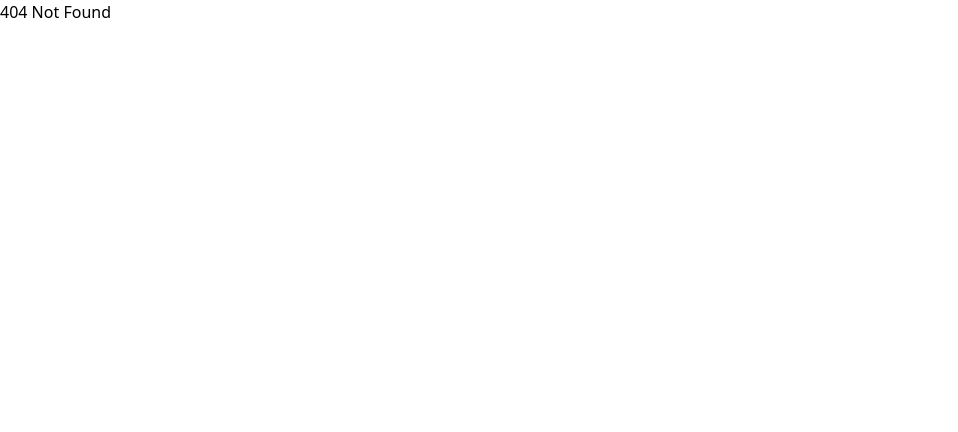
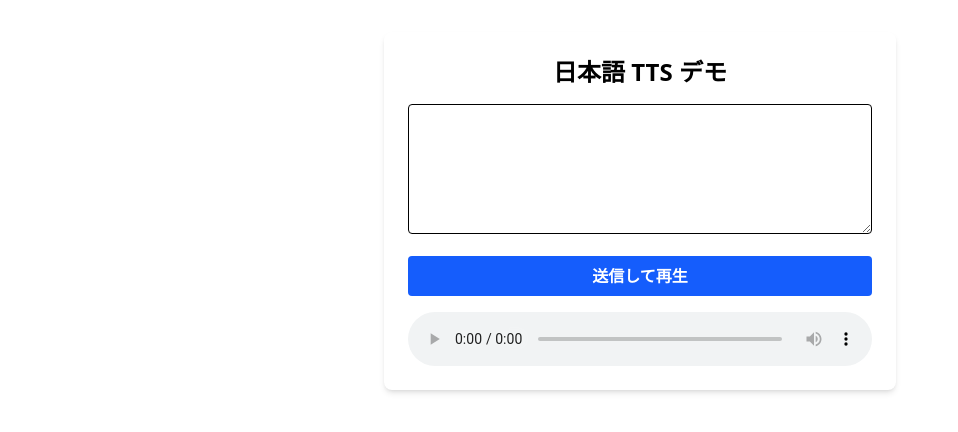
Before and after one commit to gupta-harshal/LanguageLearning, a React (Vite) app in the folder Frontend/: page /TTS in a window 1280 px wide. Before the commit this address had no page. Shown: the top 432 px of the page, without its empty margins (0-958 px from the left). Built offline with nearby package versions, Linux system fonts and the light colour scheme.

Commit message:
fixed tts service and blob creation

```diff
--- a/Frontend/src/main.tsx
+++ b/Frontend/src/main.tsx
@@ -30,6 +30,26 @@ const router= createBrowserRouter([{
   path : '/dashboard',
   element : <Dashboard/>,
   errorElement: <div>404 Not Found</div>,
+},
+{
+  path : '/game1',
+  element :<CardGame1/>,
+  errorElement: <div>404 Not Found</div>,
+},
+{
+  path : '/game2',
+  element : <GameCanvas/>,
+  errorElement: <div>404 Not Found</div>,
+},
+{
+  path : '/story',
+  element :<JapaneseScroll/>,
+  errorElement: <div>404 Not Found</div>,
+},
+{
+  path : '/TTS',
+  element : <TTSDemo/>,
+  errorElement: <div>404 Not Found</div>,
 }
 ]);
 createRoot(document.getElementById('root')!).render(
--- a/Frontend/src/pages/trialTTS.tsx
+++ b/Frontend/src/pages/trialTTS.tsx
@@ -1,7 +1,7 @@
 import React, { useRef, useState } from "react";
 
 const TTSDemo: React.FC = () => {
-  const [text, setText] = useState("こんにちは、世界！私はAIです。");
+  const [text, setText] = useState("");
   const [loading, setLoading] = useState(false);
   const [error, setError] = useState<string | null>(null);
   const audioRef = useRef<HTMLAudioElement>(null);
@@ -9,9 +9,9 @@ const TTSDemo: React.FC = () => {
   const handleSend = async () => {
     setError(null);
     setLoading(true);
-
     try {
-      const response = await fetch("https://localhost:3000/api/v1/audio/TTS", {
+      const response = await fetch("http://localhost:3000/api/v1/audio/TTS", {
+        method: "POST",
         headers: {
           "Content-Type": "application/json",
         },
@@ -31,7 +31,7 @@ const TTSDemo: React.FC = () => {
         audioRef.current.src = audioUrl;
         audioRef.current.play();
       }
-    } catch (err) {
+    } catch {
       setError("Failed to fetch TTS audio.");
     } finally {
       setLoading(false);
@@ -48,16 +48,15 @@ const TTSDemo: React.FC = () => {
         onChange={(e) => setText(e.target.value)}
       />
       <button
-        className={`w-full py-2 px-4 rounded text-white font-semibold
-          ${loading ? "bg-gray-400 cursor-not-allowed" : "bg-blue-600 hover:bg-blue-700"}`}
+        className={`w-full py-2 px-4 rounded text-white font-semibold ${
+          loading ? "bg-gray-400 cursor-not-allowed" : "bg-blue-600 hover:bg-blue-700"
+        }`}
         onClick={handleSend}
         disabled={loading}
       >
         {loading ? "生成中..." : "送信して再生"}
       </button>
-      {error && (
-        <p className="mt-2 text-red-600 text-center">{error}</p>
-      )}
+      {error && <p className="mt-2 text-red-600 text-center">{error}</p>}
       <audio ref={audioRef} className="w-full mt-4" controls />
     </div>
   );
```
Also changed, not shown: 2 other files (tests, documents, lock files or other folders).
